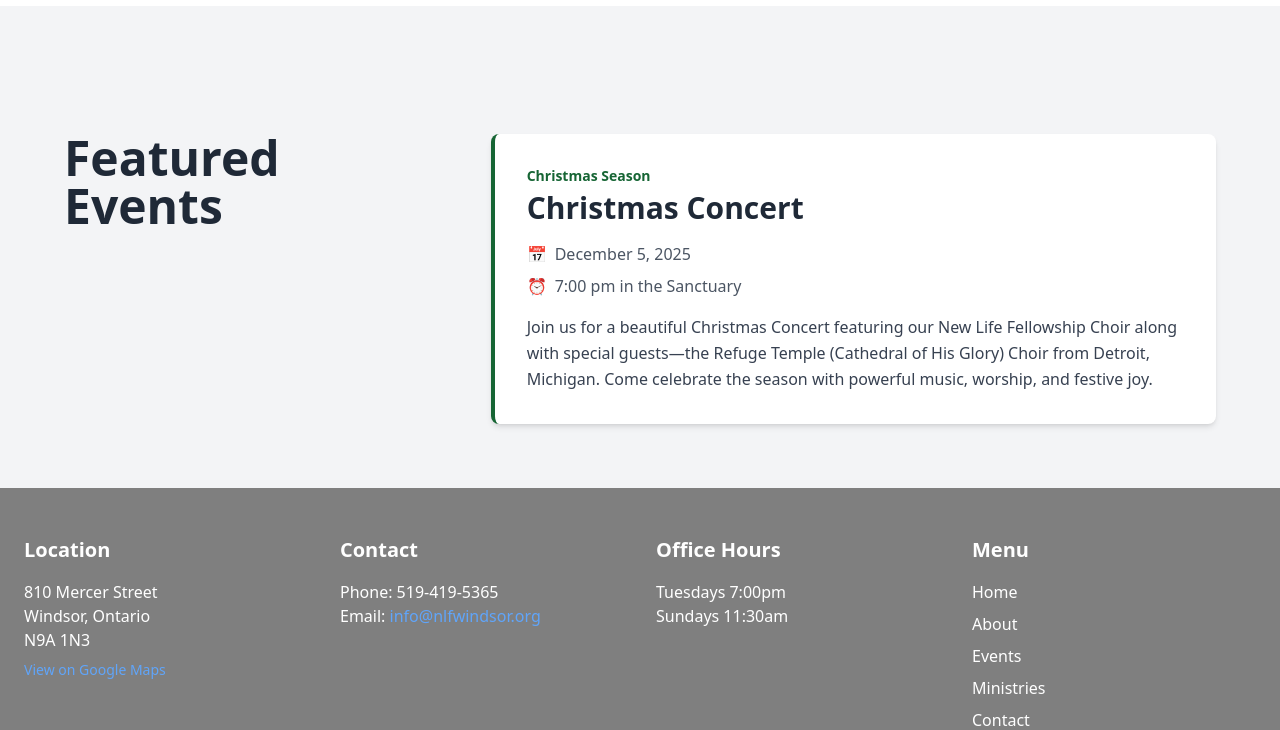
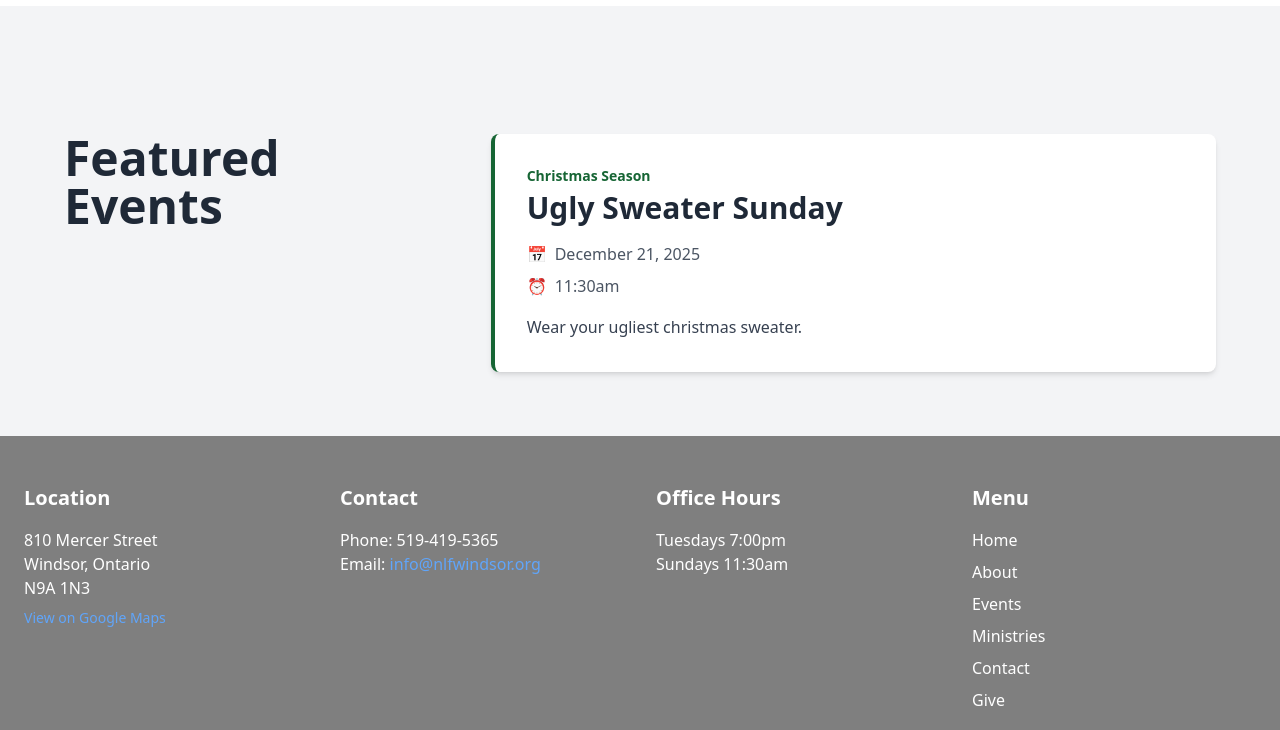
Before and after one commit to sierrariley/NewLifeFellowship, a plain HTML site: page events.html in a window 1280 px wide. Shown: the part 74-804 px from the top of the page. Drawn offline with nearby package versions, Linux system fonts and the light colour scheme.

Commit message:
Changed Event

```diff
--- a/events.html
+++ b/events.html
@@ -92,21 +92,20 @@
           <!-- Event Card 2 -->
           <article class="bg-white p-8 shadow-md rounded-lg border-l-4 border-green-800">
             <p class="text-sm text-green-800 font-semibold mb-1">Christmas Season</p>
-            <h2 class="text-3xl font-bold mb-4">Christmas Concert</h2>
+            <h2 class="text-3xl font-bold mb-4">Ugly Sweater Sunday</h2>
 
             <div class="flex items-center text-gray-600 mb-2 gap-2">
               <span>📅</span>
-              <span class="font-medium">December 5, 2025</span>
+              <span class="font-medium">December 21, 2025</span>
             </div>
 
             <div class="flex items-center text-gray-600 mb-4 gap-2">
               <span>⏰</span>
-              <span class="font-medium">7:00 pm in the Sanctuary</span>
+              <span class="font-medium">11:30am</span>
             </div>
 
             <p class="text-gray-700 leading-relaxed">
-             Join us for a beautiful Christmas Concert featuring our New Life Fellowship Choir along with special guests—the
-             Refuge Temple (Cathedral of His Glory) Choir from Detroit, Michigan. Come celebrate the season with powerful music, worship, and festive joy.
+             Wear your ugliest christmas sweater.
             </p>
           </article>
 
```
Also changed, not shown: 1 other file.
